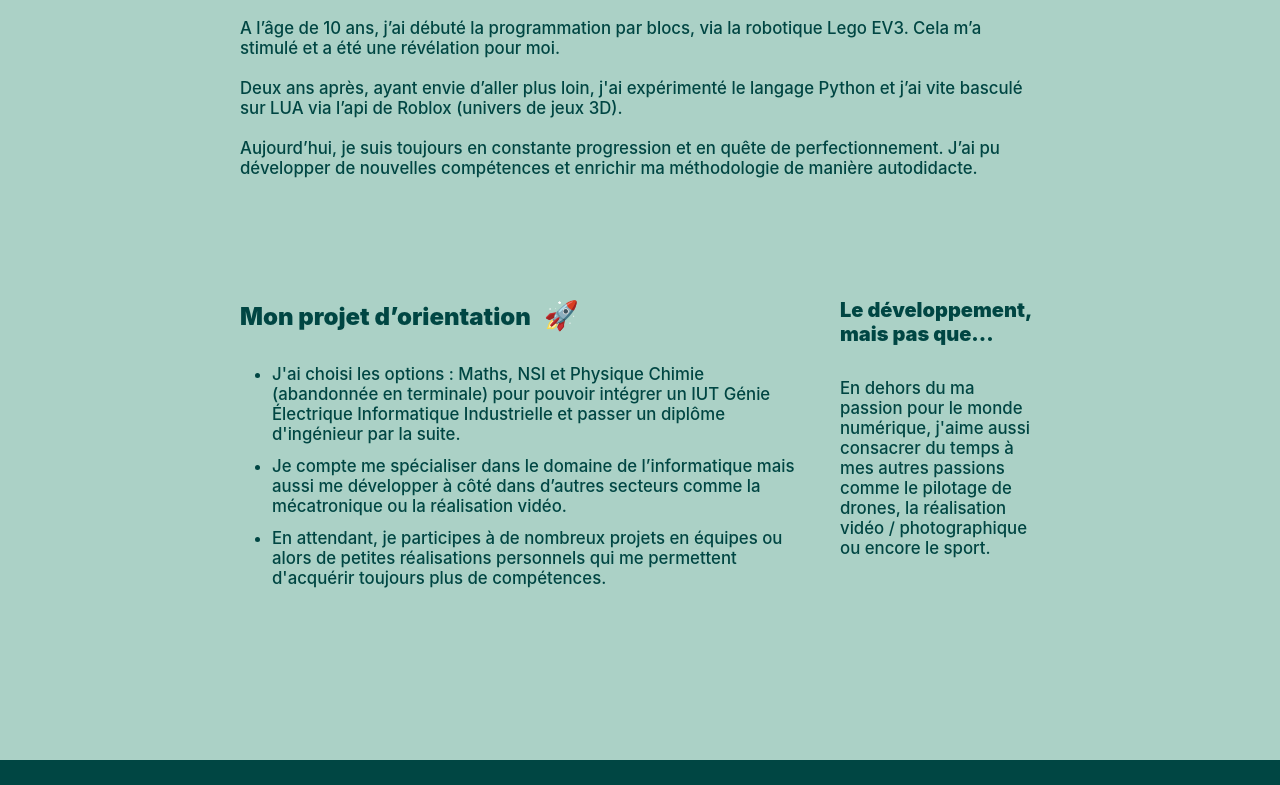
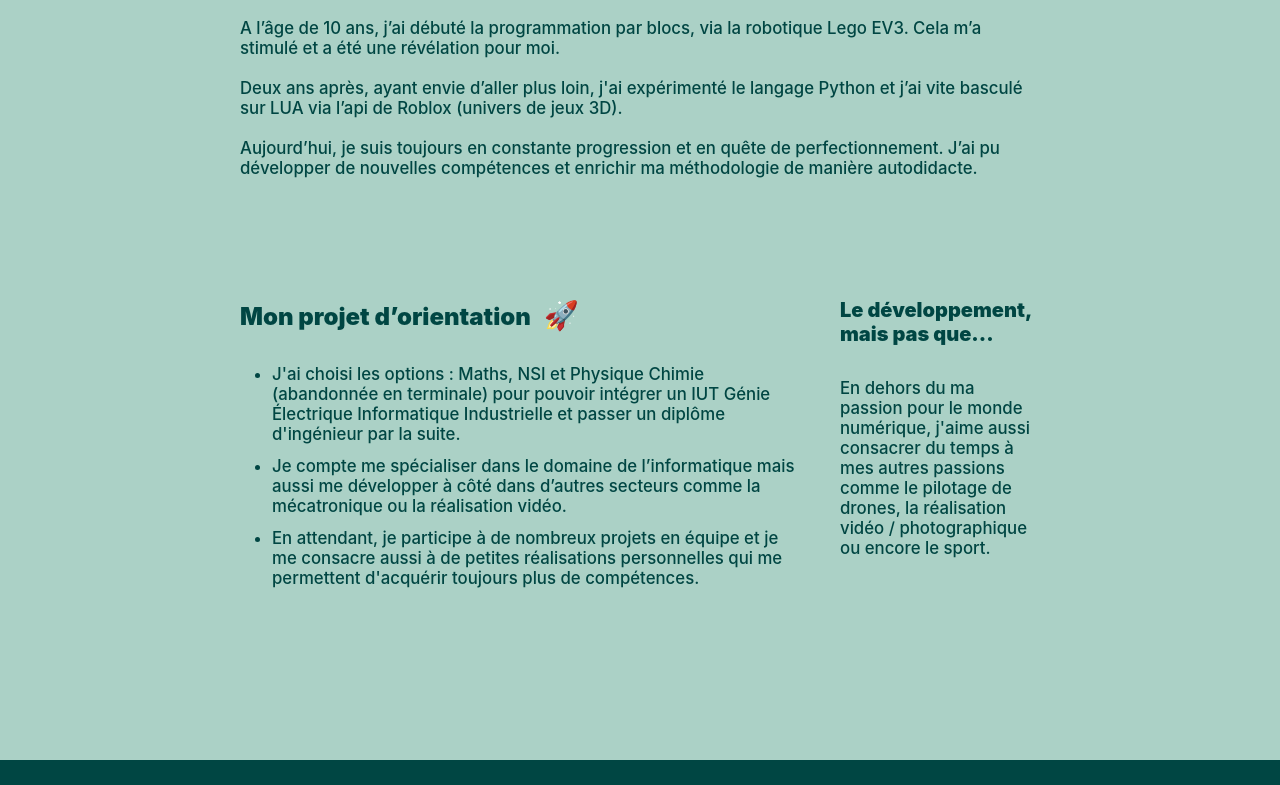
Before and after one commit to oural1206/portfolio-frontend-v2, a Nuxt app: page / in a window 1280 px wide. Shown: the part 1123-1908 px from the top of the page. Built offline with nearby package versions, Linux system fonts and the light colour scheme.

Commit message:
patch misspellings

```diff
--- a/components/HomeView/About-me.vue
+++ b/components/HomeView/About-me.vue
@@ -9,7 +9,7 @@
       <p>
         Un lycéen de 17 ans en classe de terminale au Lycée des Iris à Lormont.
         <br><br>
-        Depuis tout petit, j’ai toujours eu l’esprit créatif et curieux, c’est pourquoi le monde numérique et le développement informatique sont très vite devenus pour moi une source d’inspiration et une réelle passion ou je pouvais exprimer librement ma créativité.
+        Depuis tout petit, j’ai toujours eu l’esprit créatif et curieux, c’est pourquoi le monde numérique et le développement informatique sont très vite devenus pour moi une source d’inspiration et une réelle passion où je pouvais exprimer librement ma créativité.
         <br><br>
         A l’âge de 10 ans, j’ai débuté la programmation par blocs, via la robotique Lego EV3. Cela m’a stimulé et a été une révélation pour moi.
         <br><br>
@@ -24,7 +24,7 @@
         <ul>
           <li>J'ai choisi les options : Maths, NSI et Physique Chimie (abandonnée en terminale) pour pouvoir intégrer un IUT Génie Électrique Informatique Industrielle et passer un diplôme d'ingénieur par la suite.</li>
           <li>Je compte me spécialiser dans le domaine de l’informatique mais aussi me développer à côté dans d’autres secteurs comme la mécatronique ou la réalisation vidéo.</li>
-          <li>En attendant, je participes à de nombreux projets en équipes ou alors de petites réalisations personnels qui me permettent d'acquérir toujours plus de compétences.</li>
+          <li>En attendant, je participe à de nombreux projets en équipe et je me consacre aussi à de petites réalisations personnelles qui me permettent d'acquérir toujours plus de compétences.</li>
         </ul>
       </div>
       <div style="max-width: 25%">
--- a/data/experiences.json
+++ b/data/experiences.json
@@ -32,6 +32,6 @@
     "image": "definima.svg",
     "description": "Stage volontaire<br>d'une semaine<br>(Bx - Février 2024)",
     "title": "Agence digitale",
-    "text": "Durant ce stage j'ai pu faire plusieurs ajouts de fonctionnalités sur un site web avec la stack React Next Symfony que je n'ai pas du tout l'habitude d'utiliser mais que j'ai donc pu apprendre.<br>En plus de ça j'ai pu retravailler certains plugins wordpress pour quelques sites.<br><br>Qui dit agence digitale dit également une équipe d'UI/UX designers, j'ai donc eu aussi comme tâche de commencer le maquettage d'une section d'un site vitrine.<br><br>Ce stage m'a été très enrichissant et m'a permis de découvrir de nouvelles technologies et le fonctionnement d'une boîte spécialisée dans la création digital."
+    "text": "Durant ce stage j'ai pu faire plusieurs ajouts de fonctionnalités sur un site web avec la stack React Next Symfony que je n'ai pas du tout l'habitude d'utiliser mais que j'ai donc pu apprendre.<br>En plus de ça j'ai pu retravailler certains plugins wordpress pour quelques sites.<br><br>Qui dit agence digitale dit également une équipe d'UI/UX designers, j'ai donc eu aussi comme tâche de commencer le maquettage d'une section d'un site vitrine.<br><br>Ce stage a été très enrichissant et m'a permis de découvrir de nouvelles technologies et le fonctionnement d'une boîte spécialisée dans la création digitale."
   }
 ]
```
